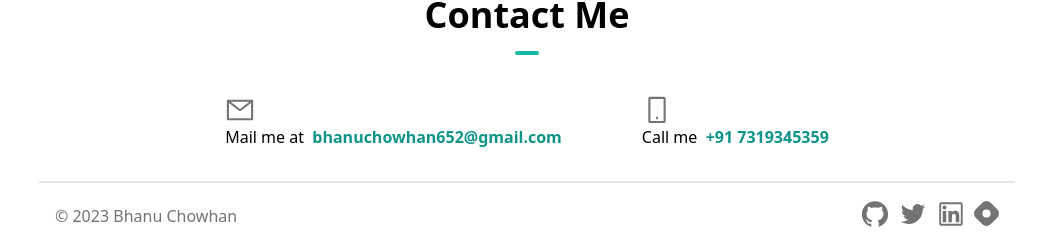
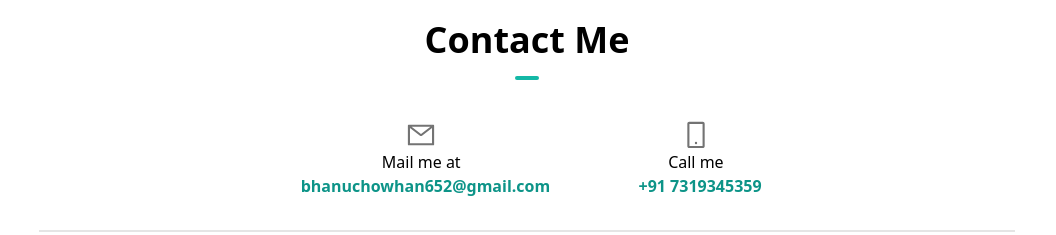
Before and after one commit to Bhanu-code/portfolio, a Next.js app: page / in a window 1280 px wide. Shown: the part 2562-2797 px from the top of the page, without its empty margins (113-1169 px from the left). Built offline with nearby package versions, Linux system fonts and the light colour scheme.

Commit message:
contact page responsiveness

```diff
--- a/components/Contact.tsx
+++ b/components/Contact.tsx
@@ -1,5 +1,5 @@
-import React from 'react'
-import {AiOutlineMail, AiOutlineMobile} from "react-icons/ai"
+import React from "react";
+import { AiOutlineMail, AiOutlineMobile } from "react-icons/ai";
 
 function Contact() {
   return (
@@ -8,34 +8,38 @@ function Contact() {
         Contact Me
         <hr className="w-6 h-1 mx-auto my-4 bg-teal-500 border-0 rounded"></hr>
       </h1>
-        <div className="flex flex-row items-center justify-center space-x-20 mb-1">
+
+      <div className="flex flex-col  lg:flex-row  items-center justify-center space-x-20 mb-1">
+
+        <div className="mail flex flex-row sm:flex-col items-center justify-center">
           <a href="https://mail.google.com/" rel="noreferrer" target="_blank">
           <AiOutlineMail
             className="hover:-translate-y-1 transition-transform cursor-pointer text-neutral-500 dark:text-neutral-100"
             size={30}
-            />Mail me at
+          />
+          </a>
+          Mail me at
           <span className="font-semibold text-teal-600">
             &nbsp; bhanuchowhan652@gmail.com{" "}
           </span>
-          </a>
 
-          <a
-            href=""
-            rel="noreferrer"
-            target="_blank"
-          >
+        </div>
+
+        <div className="mobile flex flex-row sm:flex-col items-center justify-center">
+          <a href="" rel="noreferrer" target="_blank">
           <AiOutlineMobile
             className="hover:-translate-y-1 transition-transform cursor-pointer text-neutral-500 dark:text-neutral-100"
             size={30}
-            />Call me
+          />
+          </a>
+          Call me
           <span className="font-semibold text-teal-600">
             &nbsp; +91 7319345359{" "}
           </span>
-          </a>
-
+        </div>
       </div>
     </section>
-  )
+  );
 }
 
-export default Contact
+export default Contact;
--- a/components/HeroSection.tsx
+++ b/components/HeroSection.tsx
@@ -12,8 +12,8 @@ const HeroSection = () => {
           <Image
             src="/profile.jpeg"
             alt=""
-            width={325}
-            height={325}
+            width={350}
+            height={350}
             className="rounded-full shadow-2xl"
           />
         </div>
@@ -27,6 +27,7 @@ const HeroSection = () => {
             based in Kolkata, WB. Working towards creating software that
             makes life easier and more meaningful.
           </p>
+
           <Link
             to="projects"
             className="text-neutral-100 font-semibold px-6 py-3 bg-teal-600 rounded shadow hover:bg-teal-700"
@@ -44,6 +45,7 @@ const HeroSection = () => {
             download>
               Download Resume
           </a>
+
         </div>
       </div>
       <div className="flex flex-row items-center text-center justify-center ">
--- a/components/Navbar.tsx
+++ b/components/Navbar.tsx
@@ -37,7 +37,7 @@ export default function Navbar() {
   const pathname = usePathname()
   const [navbar, setNavbar] = useState(false)
   return (
-    <header className="w-full mx-auto  px-4 sm:px-20 fixed top-0 z-50 shadow bg-white dark:bg-stone-900 dark:border-b dark:border-stone-600">
+    <header className="w-full mx-auto px-4 sm:px-20 fixed top-0 z-50 shadow bg-white dark:bg-stone-900 dark:border-b dark:border-stone-600">
       <div className="justify-between md:items-center md:flex">
         <div>
           <div className="flex items-center justify-between py-3 md:py-5 md:block">
```
Lines whose indentation alone changed are shown as unchanged.
